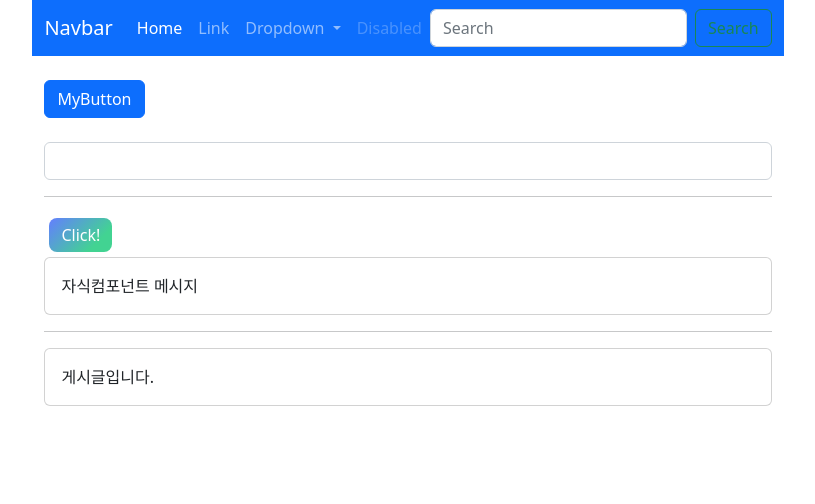
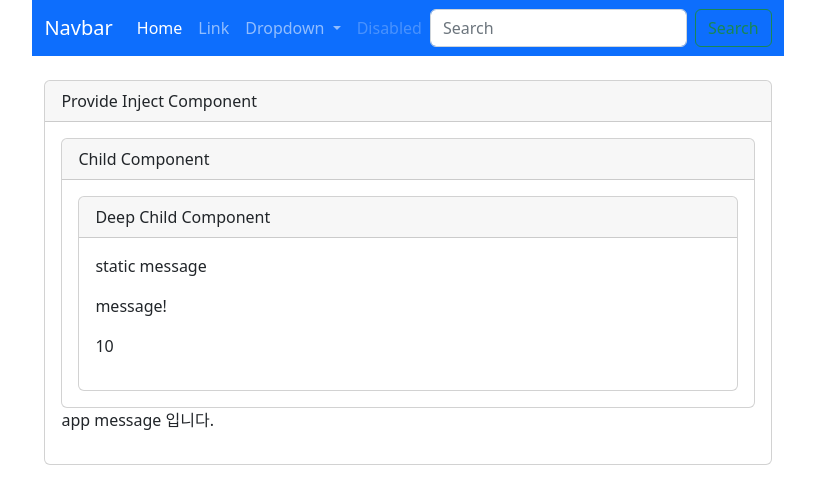
Before and after one commit to navskh/Vue3_Start, a Vue app in the folder learn-vue3/: page / in a window 1280 px wide. Shown: the top 504 px of the page, without its empty margins (232-1047 px from the left). Built offline with nearby package versions, Linux system fonts and the light colour scheme.

Commit message:
provide / inject update

```diff
--- /dev/null
+++ b/learn-vue3/src/components/Child.vue
@@ -0,0 +1,23 @@
+<!-- eslint-disable vue/multi-word-component-names -->
+<template>
+	<div class="card">
+		<div class="card-header">Child Component</div>
+		<div class="card-body">
+			<DeepChildVue></DeepChildVue>
+		</div>
+	</div>
+</template>
+
+<script>
+import DeepChildVue from './DeepChild.vue';
+export default {
+	components: {
+		DeepChildVue,
+	},
+	setup() {
+		return {};
+	},
+};
+</script>
+
+<style lang="scss" scoped></style>
--- /dev/null
+++ b/learn-vue3/src/components/DeepChild.vue
@@ -0,0 +1,28 @@
+<template>
+	<div class="card">
+		<div class="card-header">Deep Child Component</div>
+		<div class="card-body">
+			<p>{{ staticMessage }}</p>
+			<p>{{ message }}</p>
+			<p>{{ count }}</p>
+		</div>
+	</div>
+</template>
+
+<script>
+import { inject } from 'vue';
+export default {
+	setup() {
+		const staticMessage = inject('static-message');
+		const { message, updateMessage } = inject('message');
+		// message.value = message.value + '!';
+		// 이렇게하지말고, provider에서 업데이트 함수 제공하라!
+		updateMessage();
+		const count = inject('count');
+
+		return { staticMessage, message, count };
+	},
+};
+</script>
+
+<style lang="scss" scoped></style>
--- /dev/null
+++ b/learn-vue3/src/components/ProvideInject.vue
@@ -0,0 +1,37 @@
+<template>
+	<div class="container py-4">
+		<div class="card">
+			<div class="card-header">Provide Inject Component</div>
+			<div class="card-body">
+				<Child></Child>
+				<p>{{ appMessage }}</p>
+			</div>
+		</div>
+	</div>
+</template>
+
+<script>
+import { inject, provide, readonly, ref } from 'vue';
+import Child from './Child.vue';
+export default {
+	components: {
+		Child,
+	},
+	setup() {
+		const staticMessage = 'static message';
+		const count = ref(10);
+		const message = ref('message');
+		const updateMessage = () => {
+			message.value = message.value + '!';
+		};
+		provide('message', { message: readonly(message), updateMessage });
+		provide('static-message', staticMessage);
+		provide('count', count);
+
+		const appMessage = inject('app-message');
+		return { appMessage };
+	},
+};
+</script>
+
+<style lang="scss" scoped></style>
--- a/learn-vue3/src/components/theView.vue
+++ b/learn-vue3/src/components/theView.vue
@@ -1,47 +1,17 @@
 <template>
-	<div>
-		<main>
-			<div class="container py-4">
-				<MyButton @click="sayHello"></MyButton>
-				<LabelInput></LabelInput>
-
-				<hr />
-				<FancyButton>Click!</FancyButton>
-				<AppCardVue>
-					<!-- <template #[slotArgs]> 제목입니다. </template> -->
-					<template #default="{ childMessage }">
-						{{ childMessage }}
-					</template>
-				</AppCardVue>
-				<hr />
-				<AppCardVue>게시글입니다.</AppCardVue>
-			</div>
-		</main>
-	</div>
+	<main>
+		<ProvideInject></ProvideInject>
+	</main>
 </template>
 
 <script>
-import { reactive, ref } from 'vue';
-import MyButton from './MyButton.vue';
-import LabelInput from './LabelInput.vue';
-import FancyButton from './FancyButton.vue';
-import PostItem from './PostItem.vue';
-import AppCardVue from './AppCard.vue';
-
+import ProvideInject from './ProvideInject.vue';
 export default {
 	components: {
-		MyButton,
-		LabelInput,
-		FancyButton,
-		AppCardVue,
+		ProvideInject,
 	},
 	setup() {
-		const sayHello = () => {
-			alert('안녕하세요');
-		};
-
-		const slotArgs = ref('header');
-		return { sayHello, slotArgs };
+		return {};
 	},
 };
 </script>
--- a/learn-vue3/src/main.js
+++ b/learn-vue3/src/main.js
@@ -6,5 +6,6 @@
 
 const app = createApp(App);
 
+app.provide('app-message', 'app message 입니다.');
 app.mount('#app');
 import 'bootstrap/dist/js/bootstrap.js';
```
Also changed, not shown: learn-vue3/src/components/Example.vue (added, +49 -0 lines).
